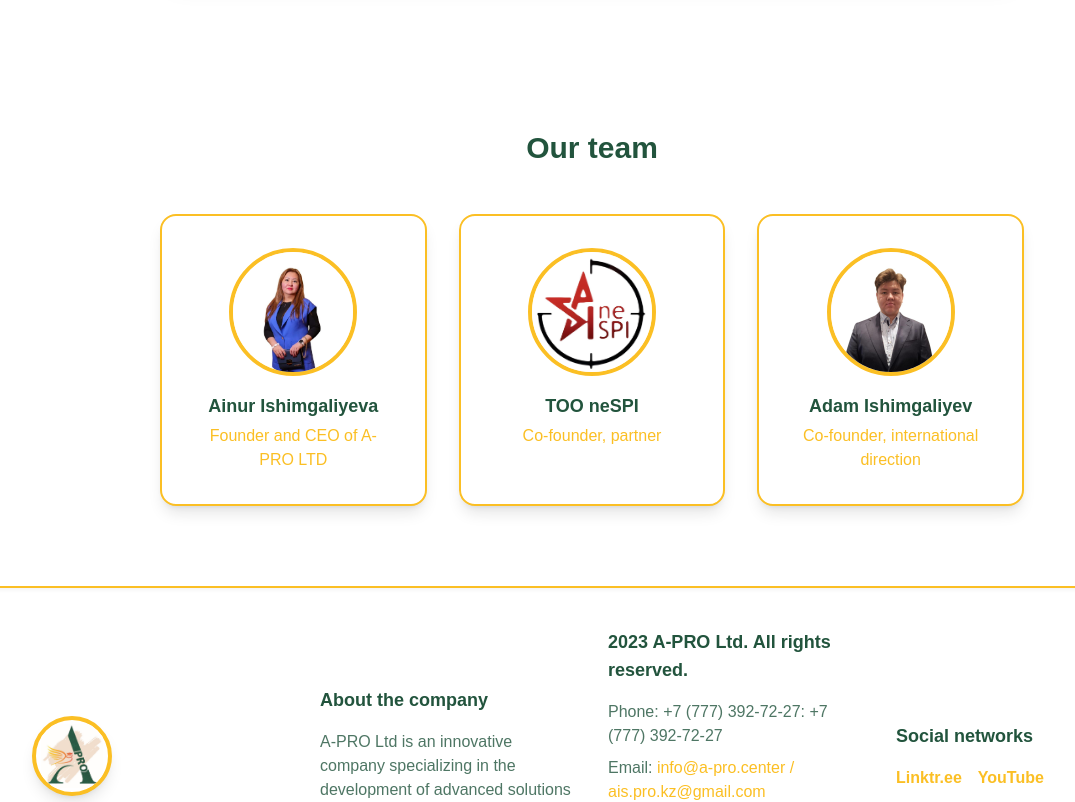
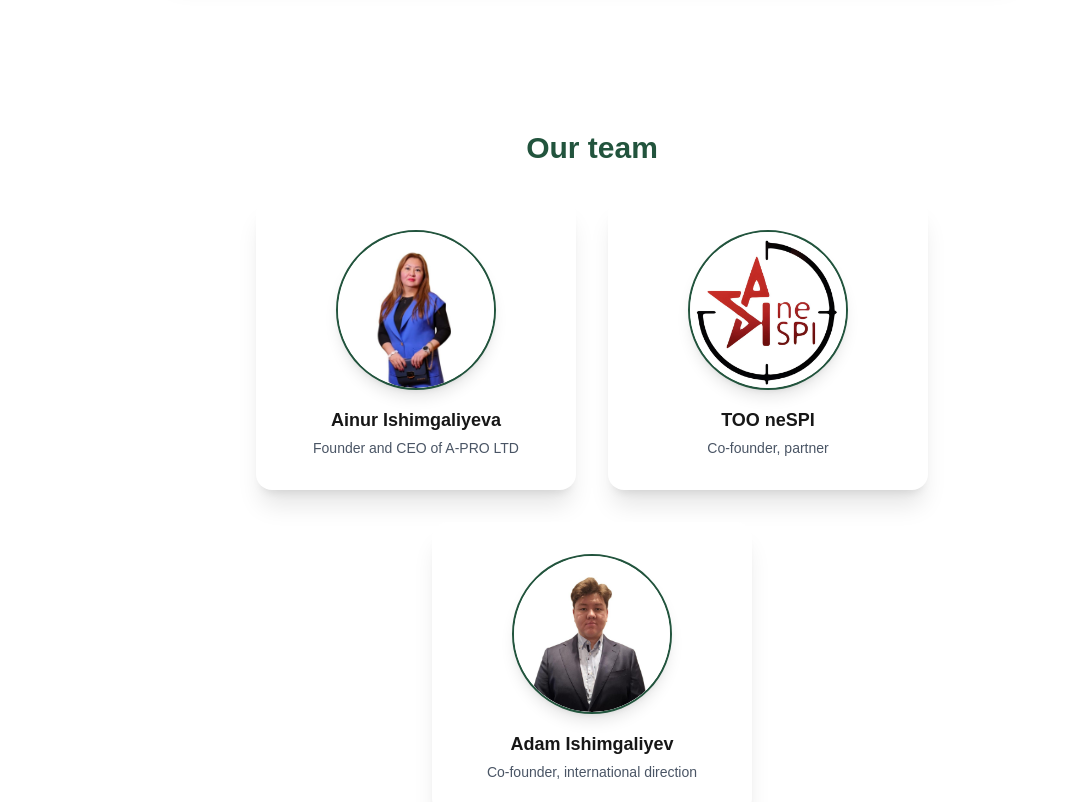
Before and after one commit to Madiyar0505/A_PRO-LTD, a Next.js app: page /en/about in a window 1280 px wide. Shown: the part 1520-2322 px from the top of the page, without its empty margins (48-1123 px from the left). Built offline with nearby package versions, Linux system fonts and the light colour scheme.

Commit message:
fix: types and imports for Vercel build

```diff
--- a/src/app/[locale]/about/page.tsx
+++ b/src/app/[locale]/about/page.tsx
@@ -2,9 +2,12 @@
 import { useTranslations, useLocale } from "next-intl";
 import Image from "next/image";
 
+type Member = { name: string; position: string; photo: string };
+
 export default function About() {
   const t = useTranslations("About");
   const locale = useLocale();
+  const members: Member[] = t.raw('team.members');
 
   return (
     <main className="max-w-4xl mx-auto px-4">
@@ -52,31 +55,19 @@
 
       {/* Team Section */}
       <section className="py-20">
-        <h2 className="text-3xl font-bold text-center mb-12 text-[#22543d]">{t('team.title')}</h2>
-        <div className="grid grid-cols-1 md:grid-cols-2 lg:grid-cols-3 gap-8">
-          {t.raw('team.members').map((member: any, idx: number) => (
-            <Link
-              key={idx}
-              href={`/${locale}/about/${idx === 0 ? 'person1' : idx === 1 ? 'person2' : idx === 2 ? 'person3' : ''}`}
-              className="flex flex-col items-center bg-white rounded-2xl border-2 border-[#fbbf24] shadow-lg p-8 transition-all duration-300 hover:shadow-2xl hover:border-[#22543d] hover:-translate-y-1"
-            >
-              <div className="w-32 h-32 rounded-full border-4 border-[#fbbf24] flex items-center justify-center mb-4 overflow-hidden bg-[#fff7e6] text-[#22543d] text-3xl font-bold select-none">
-                {member.photo ? (
-                  <Image
-                    src={member.photo}
-                    alt={member.name}
-                    width={128}
-                    height={128}
-                    className="object-cover w-full h-full"
-                  />
-                ) : (
-                  member.name.split(' ').map((n: string) => n[0]).join('').slice(0,2)
-                )}
+        <div className="container mx-auto px-4">
+          <h2 className="text-3xl font-bold mb-8 text-[#22543d] text-center">{t('team.title')}</h2>
+          <div className="flex flex-wrap justify-center gap-8">
+            {members.map((member: Member, idx: number) => (
+              <div key={idx} className="flex flex-col items-center bg-white rounded-2xl shadow-xl p-8 w-80 max-w-full">
+                <div className="w-40 h-40 rounded-full border-2 border-[#22543d] flex items-center justify-center mb-4 overflow-hidden bg-white shadow-lg">
+                  <Image src={member.photo || '/default.jpg'} alt={member.name} width={160} height={160} className="w-full h-full object-cover rounded-full" />
+                </div>
+                <h2 className="text-lg font-bold mb-1 text-center">{member.name}</h2>
+                <p className="text-gray-600 text-center text-sm">{member.position}</p>
               </div>
-              <h3 className="text-lg font-bold mb-1 text-[#22543d] text-center">{member.name}</h3>
-              <p className="text-[#fbbf24] text-center text-base font-medium">{member.position}</p>
-            </Link>
-          ))}
+            ))}
+          </div>
         </div>
       </section>
     </main>
--- a/src/app/[locale]/about/person1/page.tsx
+++ b/src/app/[locale]/about/person1/page.tsx
@@ -1,6 +1,6 @@
 import { useTranslations, useLocale } from 'next-intl';
 import Link from 'next/link';
-import Image from 'next/image';
+// import Image from 'next/image';
 
 export default function Person1Page() {
   const t = useTranslations('Person1');
@@ -35,7 +35,7 @@
           </div>
           <div className="flex items-start gap-2 justify-center">
             <svg className="w-5 h-5 text-[#22543d] mt-1" fill="none" stroke="currentColor" viewBox="0 0 24 24">
-              <path strokeLinecap="round" strokeLinejoin="round" strokeWidth="2" d="M9.663 17h4.673M12 3v1m6.364 1.636l-.707.707M21 12h-1M4 12H3m3.343-5.657l-.707-.707m2.828 9.9a5 5 0 117.072 0l-.548.547A3.374 3.374 0 0014 18.469V19a2 2 0 11-4 0v-.531c0-.895-.356-1.754-.988-2.386l-.548-.547z" />
+              <path strokeLinecap="round" strokeLinejoin="round" strokeWidth="2" d="M9.663 17h4.673M12 3v1m6.364 1.636l-.707.707M21 12h-1M4 12H3m3.343-5.657l-.707-.707m2.828 9.9a4 4 0 117.072 0l-.548.547A3.374 3.374 0 0014 18.469V19a2 2 0 11-4 0v-.531c0-.895-.356-1.754-.988-2.386l-.548-.547z" />
             </svg>
             <span>{t('expertise')}</span>
           </div>
--- a/src/app/[locale]/about/person2/page.tsx
+++ b/src/app/[locale]/about/person2/page.tsx
@@ -1,21 +1,24 @@
 import { useTranslations } from 'next-intl';
 import Link from "next/link";
+import Image from 'next/image';
+
+type Member = { name: string; position: string; photo: string };
 
 export default function Person2Page() {
   const t = useTranslations('Person2');
-  const members: any[] = t.raw('team.members');
+  const members: Member[] = t.raw('team.members');
   const images = members.map((member) => member.photo || "/default.jpg");
 
   return (
     <main className="min-h-screen flex flex-col items-center justify-center bg-gray-50 py-16 px-4">
       <div className="grid grid-cols-1 md:grid-cols-2 gap-12 mb-8 w-full max-w-3xl mx-auto">
-        {members.slice(0, 2).map((member: any, idx: number) => (
+        {members.slice(0, 2).map((member: Member, idx: number) => (
           <div
             key={idx}
             className="flex flex-col items-center bg-white rounded-2xl shadow-xl p-8 w-72 transition-transform duration-300 hover:scale-105 hover:shadow-3xl"
           >
             <div className="w-40 h-40 rounded-full border-2 border-[#22543d] flex items-center justify-center mb-4 overflow-hidden bg-white shadow-lg">
-              <img src={images[idx]} alt={member.name} className="w-full h-full object-cover rounded-full" />
+              <Image src={images[idx]} alt={member.name} width={160} height={160} className="w-full h-full object-cover rounded-full" />
             </div>
             <h2 className="text-lg font-bold mb-1 text-center">{member.name}</h2>
             <p className="text-gray-600 text-center text-sm">{member.position}</p>
@@ -23,13 +26,13 @@
         ))}
       </div>
       <div className="grid grid-cols-1 md:grid-cols-3 gap-12 mb-12 w-full max-w-5xl mx-auto">
-        {members.slice(2).map((member: any, idx: number) => (
+        {members.slice(2).map((member: Member, idx: number) => (
           <div
             key={idx}
             className="flex flex-col items-center bg-white rounded-2xl shadow-xl p-8 w-72 transition-transform duration-300 hover:scale-105 hover:shadow-3xl"
           >
             <div className="w-40 h-40 rounded-full border-2 border-[#22543d] flex items-center justify-center mb-4 overflow-hidden bg-white shadow-lg">
-              <img src={images[idx+2]} alt={member.name} className="w-full h-full object-cover rounded-full" />
+              <Image src={images[idx+2]} alt={member.name} width={160} height={160} className="w-full h-full object-cover rounded-full" />
             </div>
             <h2 className="text-lg font-bold mb-1 text-center">{member.name}</h2>
             <p className="text-gray-600 text-center text-sm">{member.position}</p>
--- a/src/app/[locale]/contacts/page.tsx
+++ b/src/app/[locale]/contacts/page.tsx
@@ -1,4 +1,4 @@
-import Footer from '@/components/footer';
+// import Footer from '@/components/footer';
 import { Mail, Phone, MapPin, Instagram } from "lucide-react";
 import { useTranslations } from "next-intl";
 
--- a/src/app/[locale]/page.tsx
+++ b/src/app/[locale]/page.tsx
@@ -1,4 +1,5 @@
 import { useTranslations } from 'next-intl';
+import Link from 'next/link';
 
 export default function Home() {
   const t = useTranslations('Home');
@@ -107,11 +108,10 @@
           <p className="text-xl text-primary-foreground/90 mb-8 max-w-2xl mx-auto md:mx-0">
             {t('cta.desc')}
           </p>
-          <a href="/contacts" className="inline-block bg-white text-[#22543d] px-8 py-3 rounded-lg font-semibold hover:bg-[#fbbf24] hover:text-[#22543d] border-2 border-[#fbbf24] transition md:ml-auto">
+          <Link href="/contacts" className="inline-block bg-white text-[#22543d] px-8 py-3 rounded-lg font-semibold hover:bg-[#fbbf24] hover:text-[#22543d] border-2 border-[#fbbf24] transition md:ml-auto">
             {t('cta.button')}
-          </a>
+          </Link>
         </div>
-
       </section>
     </main>
   );
--- a/src/components/footer.tsx
+++ b/src/components/footer.tsx
@@ -1,5 +1,6 @@
 import { useTranslations } from 'next-intl';
 import Link from "next/link";
+import Image from 'next/image';
 
 export default function Footer() {
   const t = useTranslations('Footer');
@@ -13,7 +14,7 @@
           <div className="flex justify-center md:justify-start mb-6 md:mb-0">
             <Link href="/">
               <div className="w-20 h-20 rounded-full border-4 border-[#fbbf24] bg-white flex items-center justify-center shadow-lg overflow-hidden">
-                <img src="/images/logo0.jpg" alt="A-PRO logo" className="object-contain w-16 h-16" />
+                <Image src="/images/logo0.jpg" alt="A-PRO logo" width={64} height={64} className="object-contain w-16 h-16" />
               </div>
             </Link>
           </div>
```
